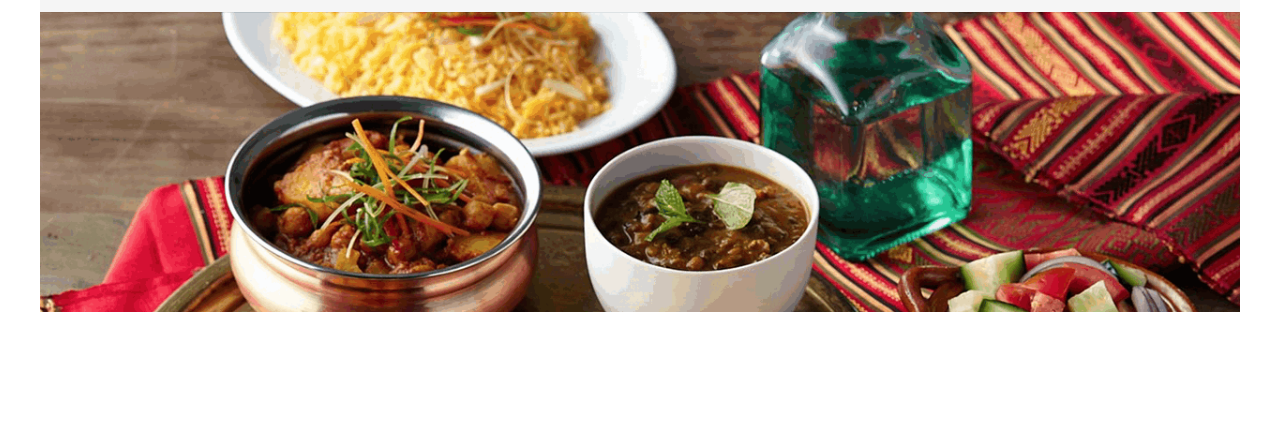
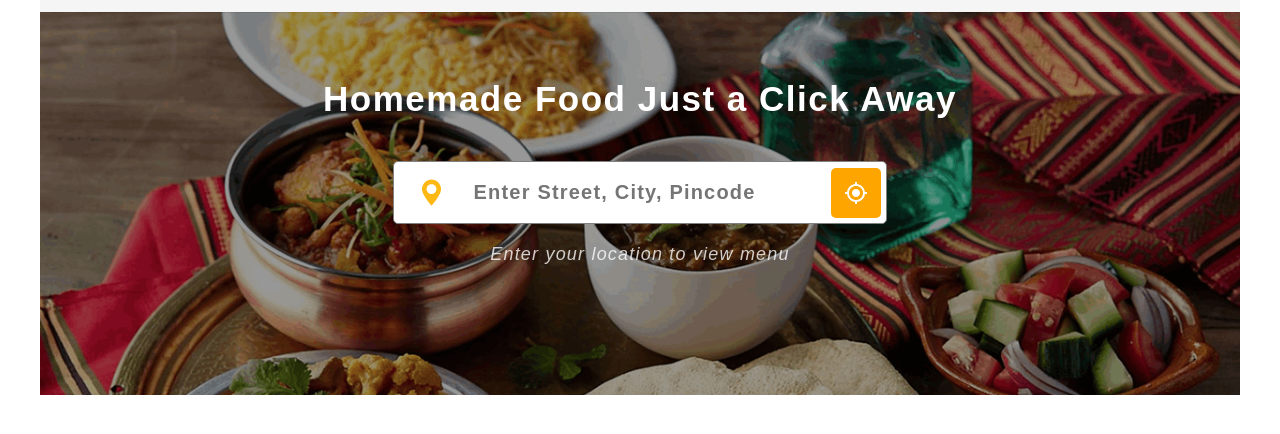
Before and after one commit to Taraspetrenko04/client, a React app: page / in a window 1280 px wide. Shown: the part 130-564 px from the top of the page. Built offline with nearby package versions, Linux system fonts and the light colour scheme.

Commit message:
section 2

```diff
--- a/package.json
+++ b/package.json
@@ -1,6 +1,5 @@
 {
-
-  "homepage": "https://taraspetrenko04.github.io/spa_react/",
+  "homepage": "https://taraspetrenko04.github.io/client/",
   "name": "client",
   "version": "0.1.0",
   "private": true,
--- a/src/components/App/index.css
+++ /dev/null
@@ -1,34 +0,0 @@
-
-@import './../node_modules/reset-css/reset.css';
-@import './../node_modules/font-awesome/css/font-awesome.css';
-
- /* bring in normalize.css styles */
-/* @media all and (min-width : 240px) {}
-@media (min-width:640px) and (max-width: 959px) {}
-@media (min-width:960px) and (max-width: 1199px) {}
-@media (min-width:1200px) {} */
-
-@media all and (min-width : 240px) {
-    body{
-        max-width: 100%;
-        font-family: Verdana, Tahoma, sans-serif;
-    }
-    .form-container{
-        width: 300px;
-        display: flex;
-        flex-direction: column;
-        margin: 0 auto;
-    }
-}
-@media (min-width:640px){}
-@media (min-width:960px) {}
-@media (min-width:1200px) {
-    .container{
-        max-width: 1200px;
-        margin: 0 auto;
-        font-family: Verdana, Tahoma, sans-serif;
-        height: 100%;
-    }
-
-
-}
--- a/src/components/App/style.scss
+++ b/src/components/App/style.scss
@@ -16,6 +16,6 @@
 @media (min-width:960px) and (max-width: 1199px) {}
 @media (min-width:1200px) {
     .container{
-        width: 1200px;
+        max-width: 1200px;
     }
 }
--- a/src/components/HeaderPannel/style.scss
+++ b/src/components/HeaderPannel/style.scss
@@ -1,10 +1,14 @@
-@media all and (min-width : 240px) {}
+@media all and (min-width : 240px) {
+    .header-pannel{
+        width: 100%;
+        background-color: #292828;
+        height: 50px;
+    }
+}
 @media (min-width:640px) and (max-width: 959px) {}
 @media (min-width:960px) and (max-width: 1199px) {}
 @media (min-width:1200px) {
     .header-pannel{
-        width: 100%;
-        background-color: #292828;
         height: 81px;
         color:#F5F5F5;
         font-family: Helvetica, sans-serif;
--- a/src/components/HomeMade/HomeMade.js
+++ b/src/components/HomeMade/HomeMade.js
@@ -1,11 +1,13 @@
 import React, { Component } from "react";
 import './style.scss';
+import InputLocation from './InputLocation/InputLocation.js'
 
 export default class HomeMade extends Component {
     render() {
       return (
-        <section className='home-made'>
-
+        <section className='homemade'>
+          <h2 className='homemade-slogan'>Homemade Food Just a Click Away</h2>
+          <InputLocation />
         </section>
       )
     }
--- /dev/null
+++ b/src/components/HomeMade/InputLocation/InputLocation.js
@@ -0,0 +1,21 @@
+import React, { Component } from "react";
+import './style.scss';
+import point from '../../../img/FormaPoint1@1X.png';
+
+
+export default class InputLocation extends Component {
+    render() {
+        return(
+            <div>
+                <div className='location-wrapper'>
+                    <form className='location-form'>
+                    <div className='loction-image'></div>
+                    <input className='location-input' type="text" name="location" placeholder='Enter Street, City, Pincode' />
+                    <div className='point-block'><img src={point}></img></div>
+                    </form>
+                    <p className='location-coment'>Enter your location to view menu</p>
+                </div>
+            </div>
+        )
+    }
+}
--- /dev/null
+++ b/src/components/HomeMade/InputLocation/style.scss
@@ -0,0 +1,60 @@
+@media all and (min-width : 240px) {}
+@media (min-width:640px) and (max-width: 959px) {}
+@media (min-width:960px) and (max-width: 1199px) {}
+@media (min-width:1200px) {
+    .location-wrapper{
+        display: flex;
+        justify-content: center;
+        margin-top: 45px;
+        flex-direction: column;
+        align-items: center;
+    }
+    .location-form{
+        background-color: #ffff;
+        width: 482px;
+        height: 51px;
+        border: 1px solid grey;
+        border-radius: 5px;
+        padding: 5px 5px;
+        display: flex;
+        justify-content: space-between;
+        align-items: center;
+        overflow: hidden;
+    }
+    .loction-image{
+        background-image: url(../../../img/Forma1@1X.png);
+        background-repeat: no-repeat;
+        width: 19px;
+        height: 27px;
+        margin-left: 23px;
+        margin-right: 25px;
+    }
+    .location-input{
+        width: 350px;
+        height: 30px;
+        border: none;
+        font-size: 20px;
+        letter-spacing: 1.2px;
+        font-weight: bold;
+    }
+    .point-block{
+        width: 50px;
+        height: 50px;
+        background-color: orange;
+        display: flex;
+        justify-content: center;
+        align-items: center;
+        border-radius: 5px;
+    }
+    .location-coment{
+        display: inline-block;
+        font-size: 18px;
+        color: #ffff;
+        opacity: 0.78;
+        font-style: italic;
+        letter-spacing: 1.2px;
+        font-family: Arial, sans-serif;
+        margin-top: 21px;
+        margin-bottom: 132px;
+    }
+}
--- a/src/components/HomeMade/style.scss
+++ b/src/components/HomeMade/style.scss
@@ -2,11 +2,21 @@
 @media (min-width:640px) and (max-width: 959px) {}
 @media (min-width:960px) and (max-width: 1199px) {}
 @media (min-width:1200px) {
-    .home-made{
+    .homemade{
         width: 100%;
-        background-image: url(../../img/Layer86@1X.png);
+        background-image: linear-gradient(rgba(0, 0, 0, 0.4), rgba(0, 0, 0, 0.4)), url(../../img/Layer86@1X.png);
         background-repeat: no-repeat;
         background-size: cover;
-        height: 300px;
     }
+    .homemade-slogan{
+        text-align: center;
+        padding-top: 69px;
+        font-family: Arial, Helvetica, sans-serif;
+        letter-spacing: 1.5px;
+        font-size: 35px;
+        color: #ffff;
+        font-weight: bold;
+    }
+
+
 }
--- a/src/components/Navbar/NavbarSearch/style.scss
+++ b/src/components/Navbar/NavbarSearch/style.scss
@@ -15,6 +15,9 @@
         border: 1px solid lightgrey;
         cursor: pointer;
     }
+    .navbar-input:hover{
+        box-shadow: 0 0 5px rgba(0,0,0,0.5);
+    }
     .navbar-icon{
         margin-left: 15px;
         color: #FDB542;
--- a/src/index.js
+++ b/src/index.js
@@ -11,6 +11,8 @@ import App from "./components/App/App";
 
 
 ReactDOM.render(
+  <Router basename="/client/">
         <App />
+  </Router>
   ,document.getElementById("root")
 );
```
Also changed, not shown: public/img/Logo@1X.png (deleted), src/img/Forma1@1X.png (added), src/img/FormaPoint1@1X.png (added).
